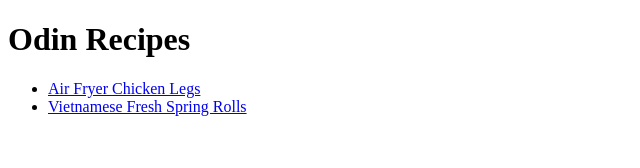
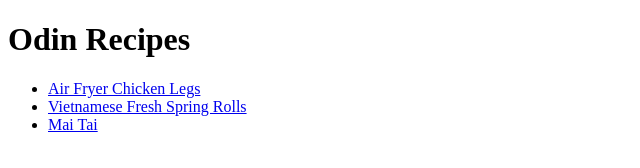
Before and after one commit to maxtrinh/odin-recipes, a plain HTML site: page index.html in a window 1280 px wide. Shown: the full height of the page, 0-640 px from the left. Drawn offline with Linux system fonts and the light colour scheme.

Commit message:
Add Mai Tai to the file

```diff
--- a/index.html
+++ b/index.html
@@ -16,6 +16,9 @@
                     >Vietnamese Fresh Spring Rolls</a
                 >
             </li>
+            <li>
+                <a href="./recipes/mai_tai.html">Mai Tai</a>
+            </li>
         </ul>
     </body>
 </html>
```
